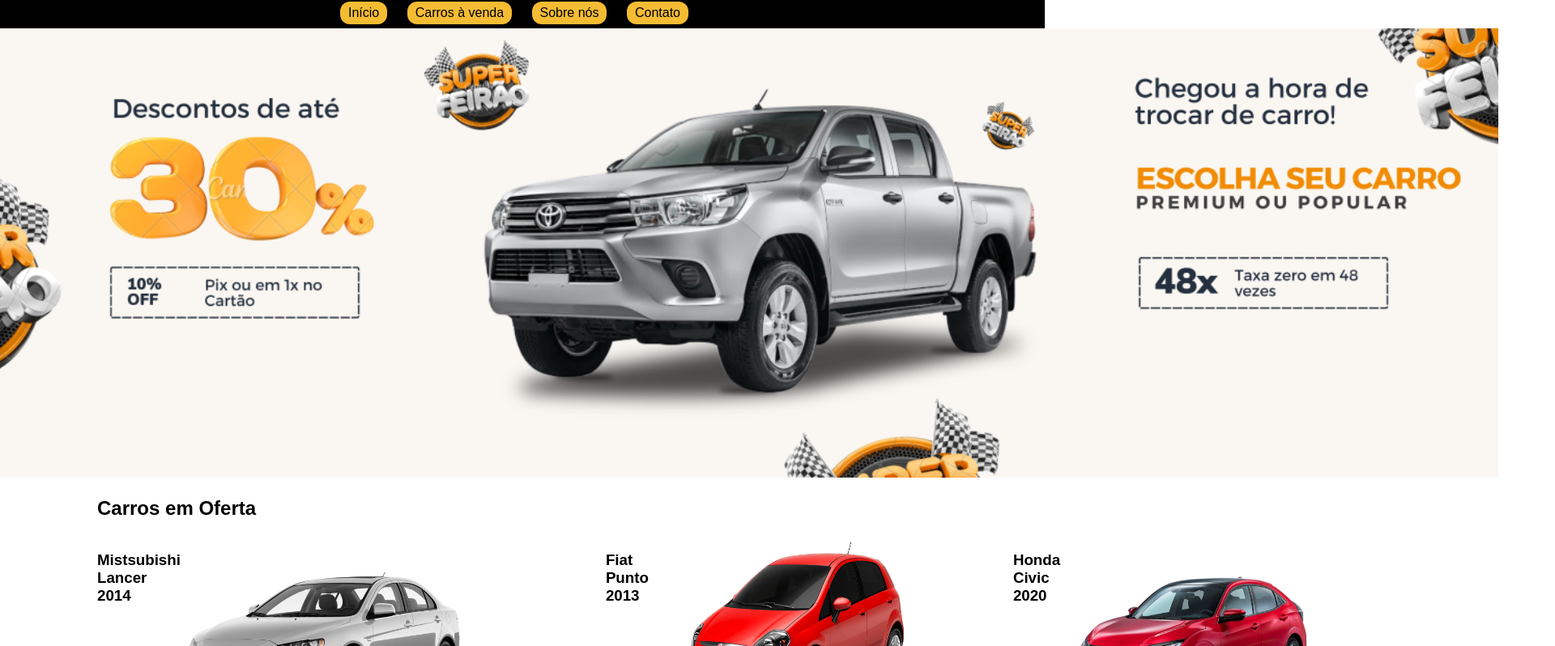
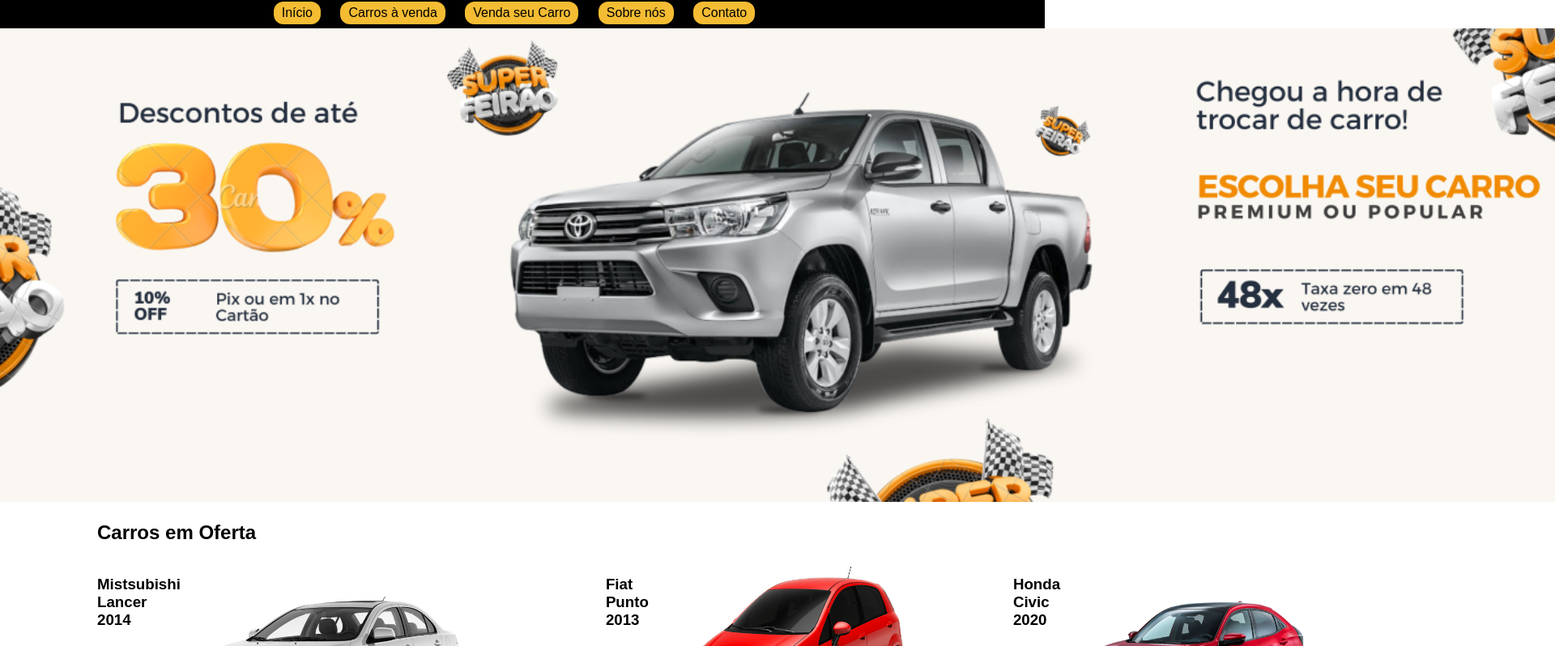
Before and after one commit to Felpatoo/site-concession-ria, a plain HTML site: page index.html in a window 1280 px wide. Shown: the part 115-913 px from the top of the page at 81% size, 1920 px wide, since content can reach past the window. Drawn offline with Linux system fonts and the light colour scheme.

Commit message:
Update index.html

```diff
--- a/index.html
+++ b/index.html
@@ -12,13 +12,15 @@
         <ul>
           <li><a href="#">Início</a></li>
           <li><a href="#">Carros à venda</a></li>
+          <li><a href="./venda.html">Venda seu Carro</a></li>
           <li><a href="./sobre.html">Sobre nós</a></li>
           <li><a href="./contato.html">Contato</a></li>
+
         </ul>
       </nav>
     </header>
     <main>
-      <img src="./banner.png" width="1850px">
+      <img src="./banner.png" width="1950px">
       <section class="linguiça" id="destaques">
         <h2>Carros em Oferta</h2>
 
```
